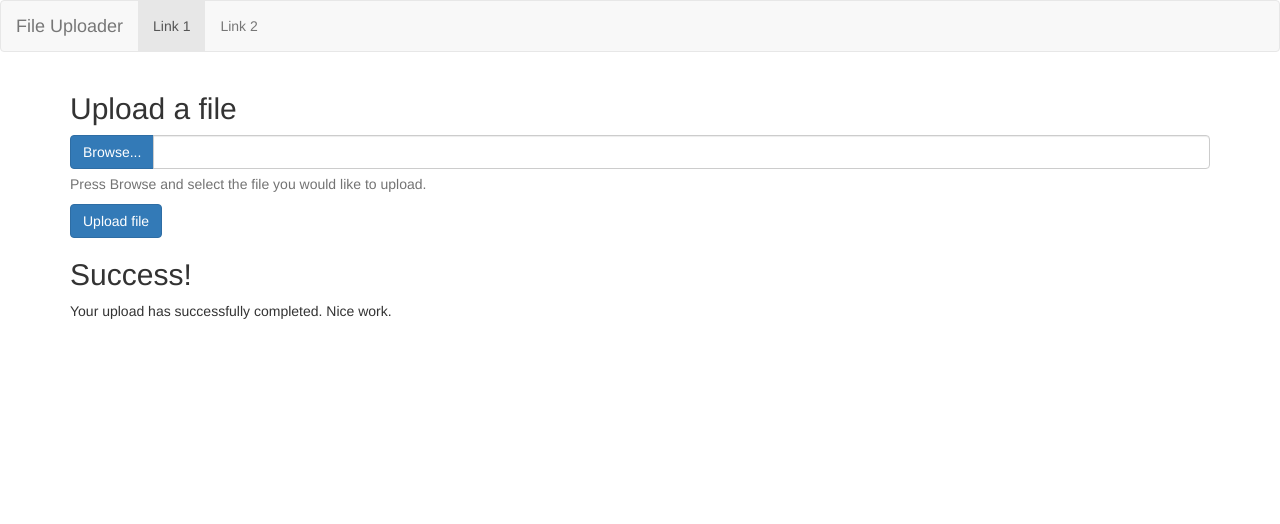
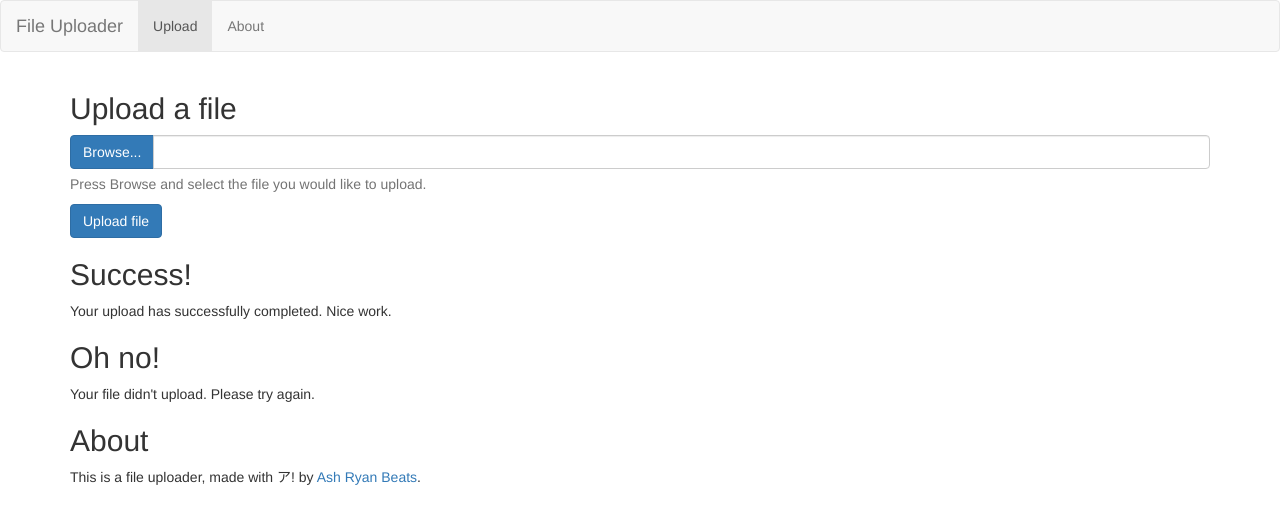
Before and after one commit to ashryanbeats/file-uploader, a website: page app/views/index.html in a window 1280 px wide. Drawn offline with nearby package versions, Linux system fonts and the light colour scheme.

Commit message:
All basic views now represented in index.html.

```diff
--- a/app/views/index.html
+++ b/app/views/index.html
@@ -14,8 +14,8 @@
 			</div>
 
 			<ul class="nav navbar-nav">
-				<li class="active"><a href="#">Link 1</a></li>
-				<li><a href="#">Link 2</a></li>
+				<li class="active"><a href="#">Upload</a></li>
+				<li><a href="#">About</a></li>
 			</ul>
 		</div>
 	</nav>
@@ -38,13 +38,14 @@
 				</span>
 				<button type="submit" class="btn btn-primary">Upload file</button>
 
-
-				<!-- 	<label for="text-input">Text</label>
-					<input type="text" id="text-input">
-
-				</ div>-->
 				<h2>Success!</h2>
 				<p>Your upload has successfully completed. Nice work.</p>
+
+				<h2>Oh no!</h2>
+				<p>Your file didn't upload. Please try again.</p>
+
+				<h2>About</h2>
+				<p>This is a file uploader, made with ア! by <a href="http://ashryanbeats.com">Ash Ryan Beats</a>.
 			</div> <!-- end column -->
 
 
```
